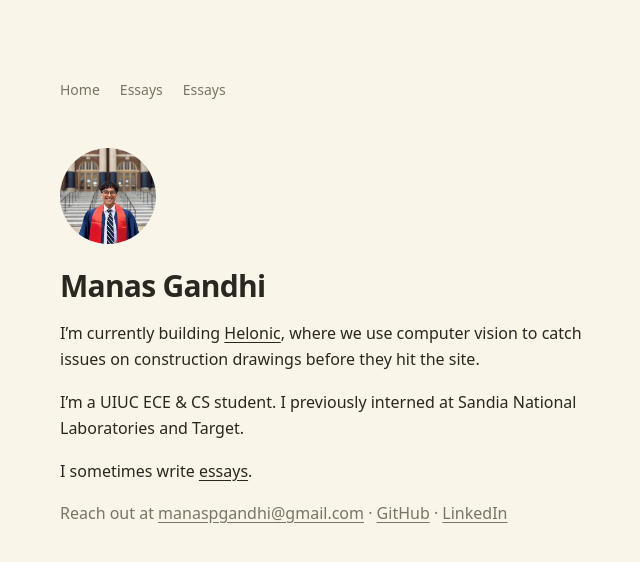
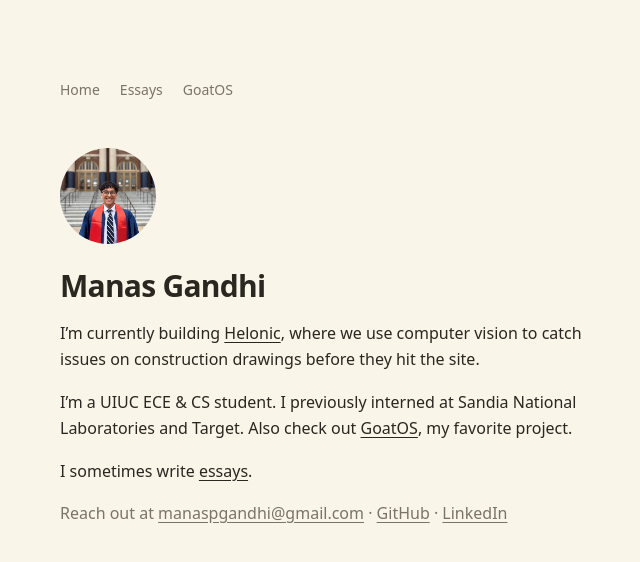
Before and after one commit to manaspgandhi/personal-website, a Next.js app: page / in a window 1280 px wide. Shown: the top 562 px of the page, without its empty margins (316-956 px from the left). Built offline with nearby package versions, Linux system fonts and the light colour scheme.

Commit message:
goatos shoutout

```diff
--- a/src/app/layout.tsx
+++ b/src/app/layout.tsx
@@ -22,7 +22,7 @@ export default function RootLayout({
               Essays
             </Link>
             <Link href="/goatos" className="hover:text-[var(--text)]">
-              Essays
+              GoatOS
             </Link>
           </nav>
           <main>{children}</main>
--- a/src/app/page.tsx
+++ b/src/app/page.tsx
@@ -22,7 +22,7 @@ export default function Home() {
           <a href="https://helonic.com" className="underline">Helonic</a>, where we use computer vision to catch issues on construction drawings before they hit the site.</p>
         <p>
           I&rsquo;m a UIUC ECE & CS student. I previously interned at Sandia National
-          Laboratories and Target.
+          Laboratories and Target. Also check out <a href="/goatos" className="underline">GoatOS</a>, my favorite project.
         </p>
         <p>
           I sometimes write <Link href="/essays" className="underline">essays</Link>.
```
